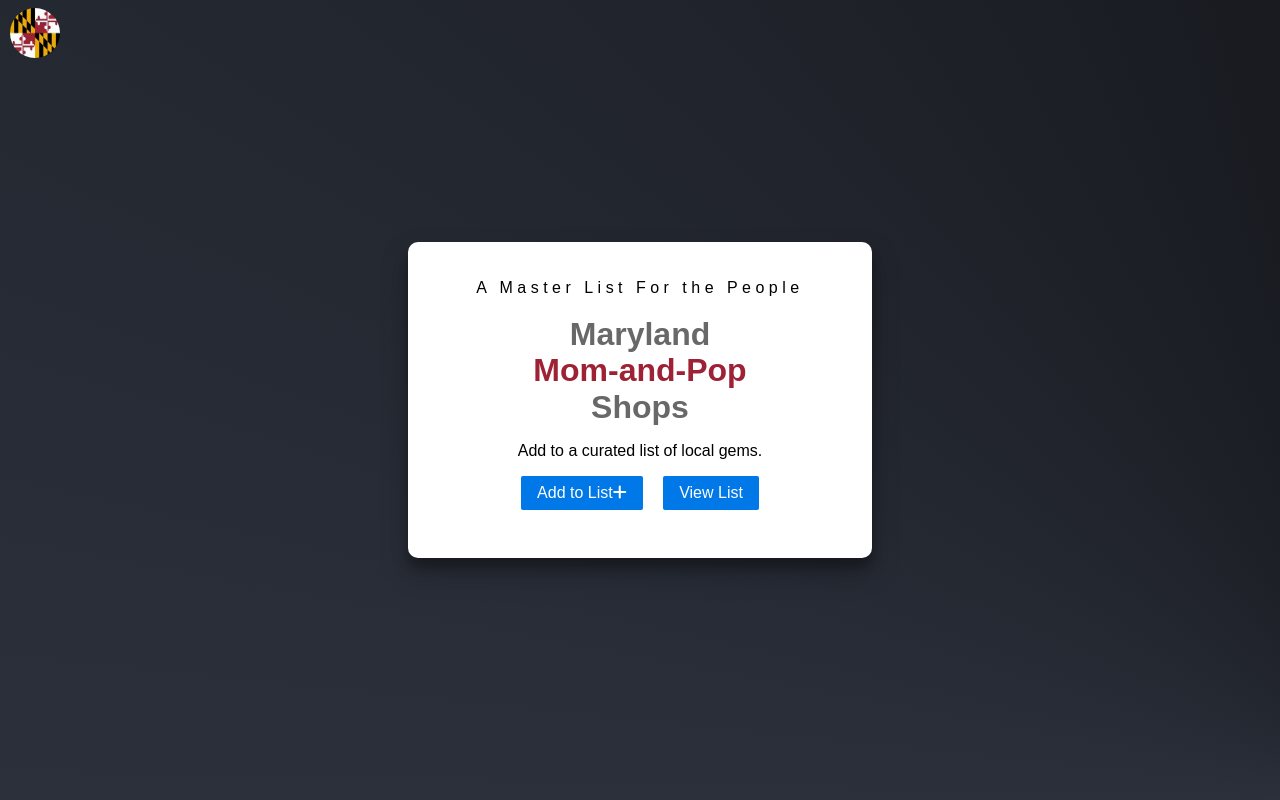
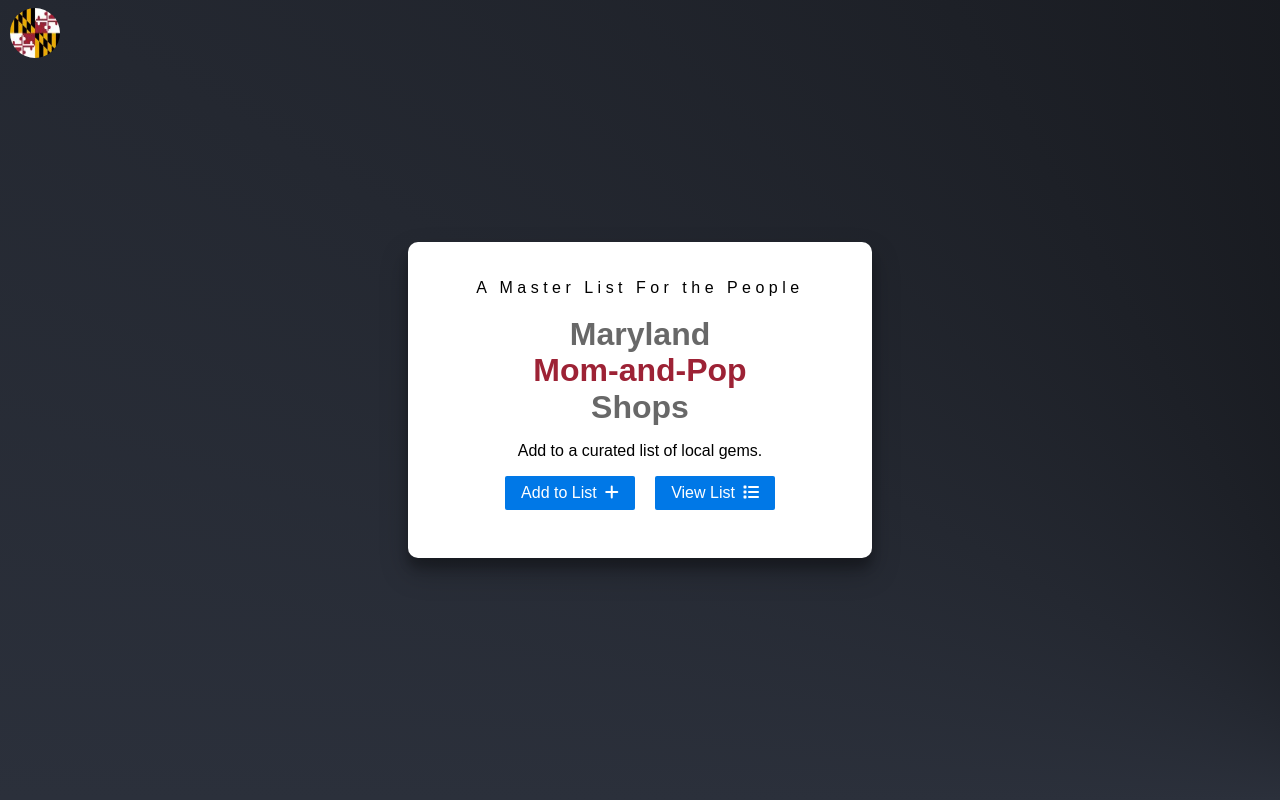
Before and after one commit to softwatercreative/mompop-app, a Django app: page / in a window 1280 px wide. Run offline with Django 5.2, Linux system fonts and the light colour scheme; some libraries are stand-ins or nearby versions.

Commit message:
add icon tags and style

```diff
--- a/shops/static/shops/css/styles.css
+++ b/shops/static/shops/css/styles.css
@@ -52,6 +52,9 @@ main > section > div {
   top: 8px;
   left: 10px;
 }
+.btn-icon {
+  margin-left: 8px;
+}
 @media (max-width: 840px) {
   .container {
     width: 78%;
--- a/shops/templates/myfirst.html
+++ b/shops/templates/myfirst.html
@@ -54,8 +54,8 @@
           </h1>
           <p>Add to a curated list of local gems.</p>
           <div class="btn-box">
-            <a href="{{ google_form_link }}" class="button-secondary pure-button pure-button-primary" target="_blank" rel="noopener">Add to List<i class="fa-solid fa-plus"></i></a>
-            <a href="{{ list_link }}" class="button-secondary pure-button pure-button-primary" target="_blank" rel="noopener">View List</a>
+            <a href="{{ google_form_link }}" class="button-secondary pure-button pure-button-primary" target="_blank" rel="noopener">Add to List<i class="btn-icon fa-solid fa-plus"></i></a>
+            <a href="{{ list_link }}" class="button-secondary pure-button pure-button-primary" target="_blank" rel="noopener">View List<i class="btn-icon fas fa-list"></i></a>
           </div>
         </div>
       </section>
```
